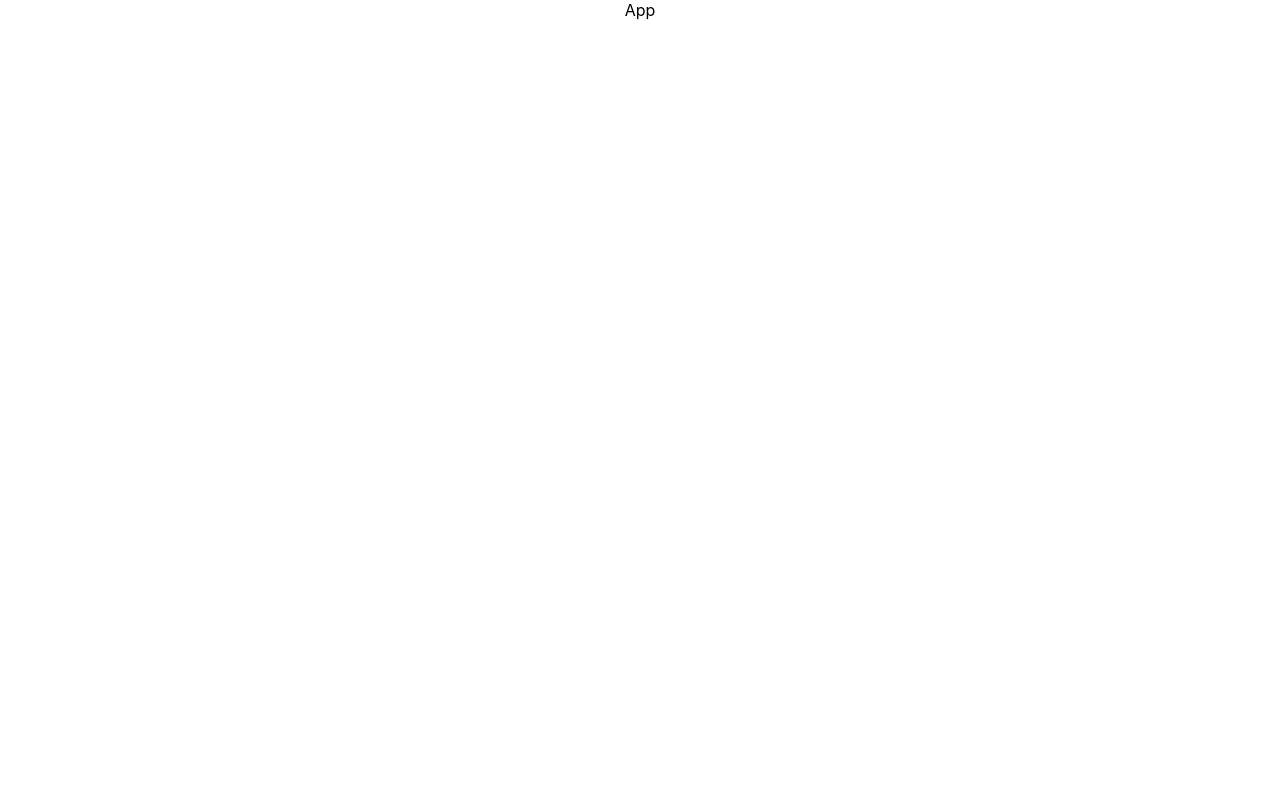
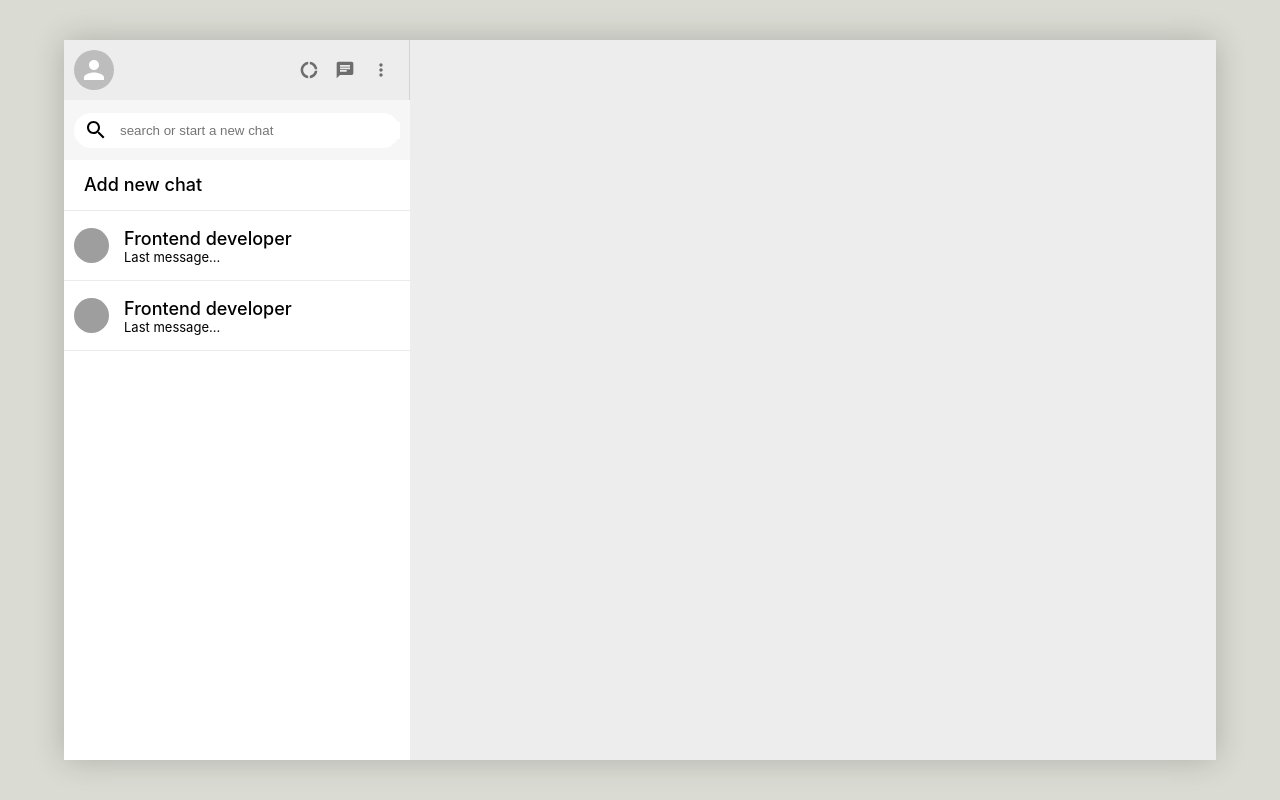
Before and after one commit to abhishekkumar011/Byte-talk, a React (Create React App) app: page / in a window 1280 px wide. Built offline with nearby package versions, Linux system fonts and the light colour scheme; grey boxes are pictures that could not be loaded.

Commit message:
style: design the sidebar section of the app

```diff
--- a/package.json
+++ b/package.json
@@ -3,6 +3,10 @@
   "version": "0.1.0",
   "private": true,
   "dependencies": {
+    "@emotion/react": "^11.11.0",
+    "@emotion/styled": "^11.11.0",
+    "@mui/icons-material": "^5.11.16",
+    "@mui/material": "^5.13.3",
     "@testing-library/jest-dom": "^5.16.5",
     "@testing-library/react": "^13.4.0",
     "@testing-library/user-event": "^13.5.0",
--- a/src/App.css
+++ b/src/App.css
@@ -1,3 +1,14 @@
 .App {
-  text-align: center;
+  height: 100vh;
+  background-color: #dadbd3;
+  display: grid;
+  place-items: center;
 }
+
+.app-body {
+  height: 90vh;
+  width: 90vw;
+  background-color: #ededed;
+  box-shadow: 0px 0px 30px rgb(0,0,0,0.2);
+  display: flex;
+}
--- a/src/App.js
+++ b/src/App.js
@@ -1,9 +1,12 @@
 import './App.css';
+import Sidebar from './components/sidebar/Sidebar';
 
 function App() {
   return (
     <div className="App">
-      App
+      <div className="app-body">
+        <Sidebar/>
+      </div>
     </div>
   );
 }
--- /dev/null
+++ b/src/components/sidebar/Sidebar.js
@@ -0,0 +1,46 @@
+import { Avatar, IconButton } from "@mui/material";
+import DonutLargeIcon from "@mui/icons-material/DonutLarge";
+import ChatIcon from "@mui/icons-material/Chat";
+import MoreVertIcon from "@mui/icons-material/MoreVert";
+import SearchIcon from "@mui/icons-material/Search";
+import "./sidebar.css";
+import SidebarChat from "./SidebarChat";
+
+const Sidebar = () => {
+  return (
+    <div className="sidebar">
+      {/* Siderbar header part */}
+      <div className="sidebar-header">
+        <Avatar />
+        <div className="sidebar-headerRight">
+          <IconButton>
+            <DonutLargeIcon />
+          </IconButton>
+          <IconButton>
+            <ChatIcon />
+          </IconButton>
+          <IconButton>
+            <MoreVertIcon />
+          </IconButton>
+        </div>
+      </div>
+
+      {/* Sidebar Search */}
+      <div className="sidebar-search">
+        <div className="search-container">
+          <SearchIcon />
+          <input type="text" placeholder="search or start a new chat" />
+        </div>
+      </div>
+
+      {/* Sidebar chat container  */}
+      <div className="sidebarChat-container">
+        <SidebarChat addnewchat />
+        <SidebarChat />
+        <SidebarChat />
+      </div>
+    </div>
+  );
+};
+
+export default Sidebar;
--- /dev/null
+++ b/src/components/sidebar/SidebarChat.js
@@ -0,0 +1,27 @@
+import { Avatar } from "@mui/material";
+import "./sidebar.css";
+import { useEffect, useState } from "react";
+
+const SidebarChat = ({ addnewchat }) => {
+  const [seed, setSeed] = useState("");
+
+  useEffect(() => {
+    setSeed(Math.floor(Math.random() * 5000));
+  }, []);
+
+  return !addnewchat ? (
+    <div className="sidebar-chat">
+      <Avatar src={`https://api.dicebear.com/6.x/avataaars/svg?seed=${seed}`} />
+      <div className="sidebar-chatInfo">
+        <h3>Frontend developer</h3>
+        <p>Last message...</p>
+      </div>
+    </div>
+  ) : (
+    <div className="sidebar-chat">
+      <h2>Add new chat</h2>
+    </div>
+  );
+};
+
+export default SidebarChat;
--- /dev/null
+++ b/src/components/sidebar/sidebar.css
@@ -0,0 +1,85 @@
+.sidebar {
+    flex: 0.3;
+    background-color: #fff;
+  }
+
+  .sidebar-header {
+    display: flex;
+    justify-content: space-between;
+    border-right: 1px solid lightgray;
+    padding: 10px;
+    background-color: #ededed;
+  }
+
+  .sidebar-headerRight {
+    display: flex;
+    justify-content: space-between;
+    min-width: 8vw;
+  }
+
+  .sidebar-headerRight svg {
+    font-size: 20px;
+  }
+
+  .sidebar-search {
+    display: flex;
+    align-items: center;
+    background-color: #f6f6f6;
+    padding: 10px;
+    height: 40px;
+  }
+
+  .search-container {
+    display: flex;
+    align-items: center;
+    background-color: #fff;
+    height: 35px;
+    width: 100%;
+    border-radius: 20px;
+    padding-left: 10px;
+  }
+
+  .search-container input {
+    border: none;
+    margin-left: 10px;
+    outline: none;
+    width: 100%;
+  }
+
+  .sidebarChat-container {
+    background-color: #fff;
+  }
+
+  .sidebar-chat {
+    display: flex;
+    align-items: center;
+    border-bottom: 1px solid #eaeaea;
+    padding: 10px;
+    gap: 15px;
+    line-height: 0;
+  }
+
+  .sidebar-chat:hover {
+    cursor: pointer;
+    background-color: #ebebeb;
+  }
+
+  .sidebar-chatInfo h3 {
+    font-size: 18px;
+    font-weight: 500;
+  }
+
+  .sidebar-chatInfo p {
+    font-size: 13px;
+  }
+
+  .sidebar-chat > h2 {
+    font-size: 18px;
+    margin-left: 10px;
+    font-weight: 500;
+  }
+
+  .sidebar-chat .MuiAvatar-circular {
+    width: 35px;
+    height: 35px;
+  }
```
Also changed, not shown: 1 other file (tests, documents, lock files or other folders).
